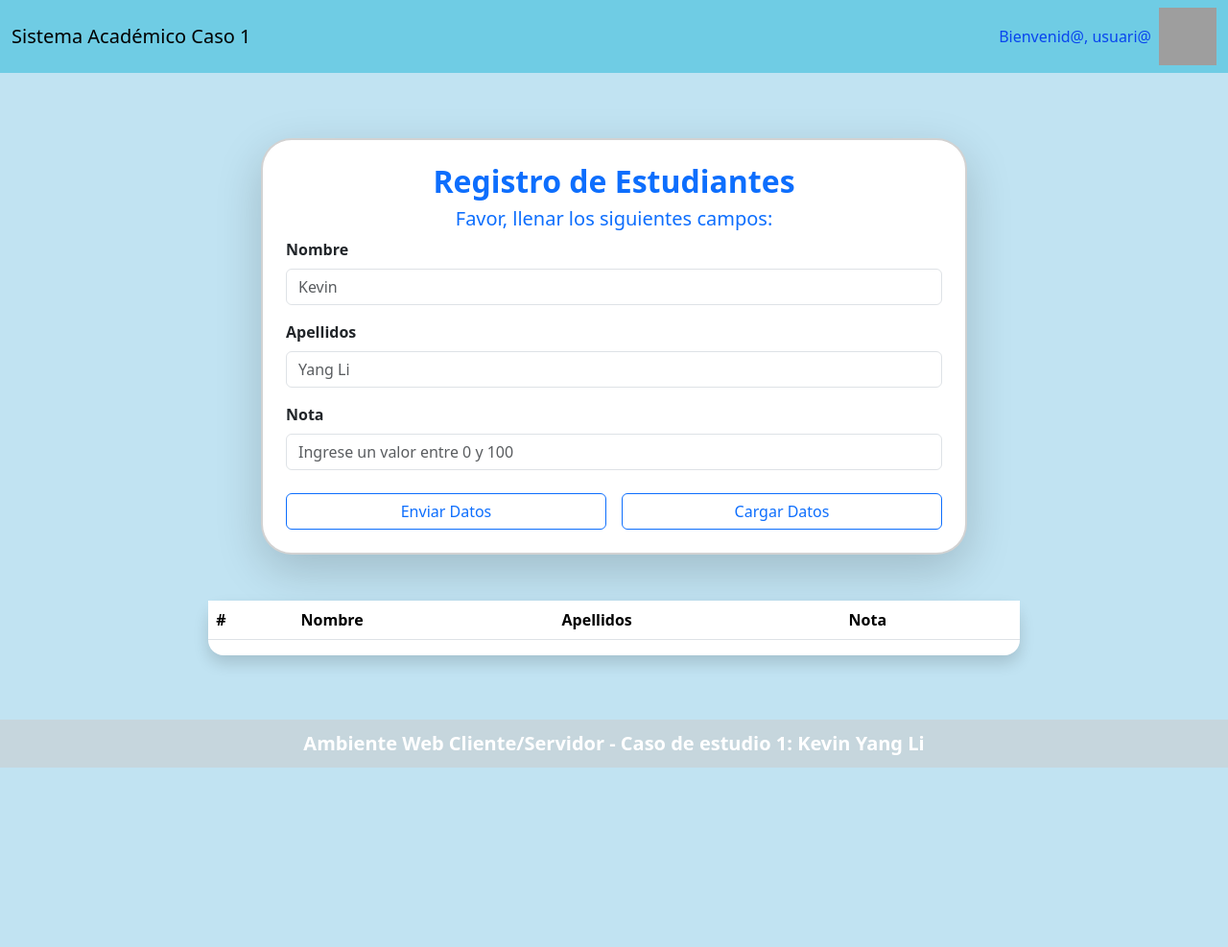
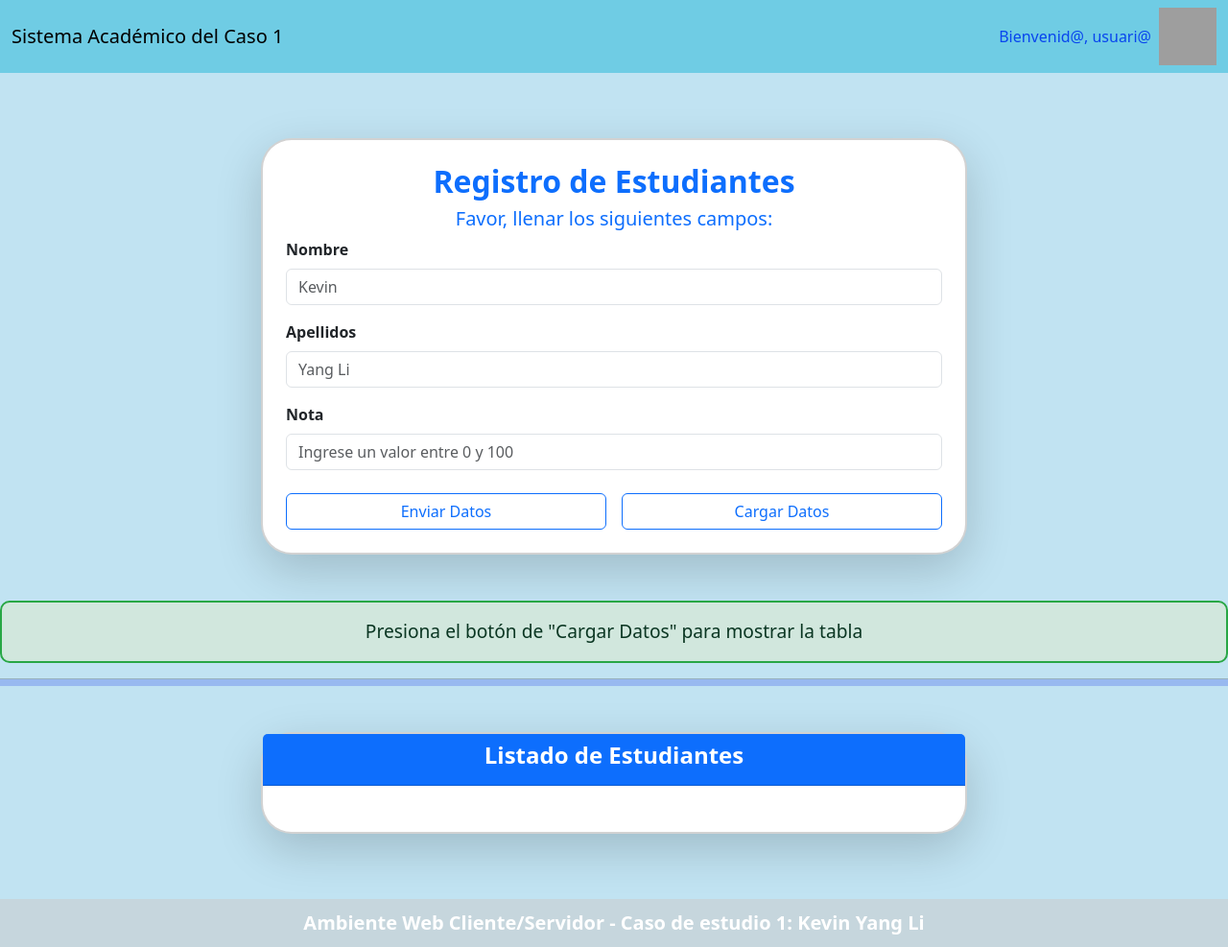
Before and after one commit to kyngl12/SC502_lllC_MN_KevinYang, a PHP site: page / in a window 1280 px wide. Shown: the whole page at 96% size. Before the commit the page ends 800 px from the top, so only its background shows below. Run offline with PHP 8.4, Linux system fonts and the light colour scheme; lists and menus that the app fills with data are empty; some libraries are stand-ins or nearby versions; grey boxes are pictures that could not be loaded.

Commit message:
Caso 1 borrador 5

```diff
--- a/casos-estudio/KEVIN_YANG_SC502_CASO1/assets/css/styles.css
+++ b/casos-estudio/KEVIN_YANG_SC502_CASO1/assets/css/styles.css
@@ -4,7 +4,7 @@
 }
 
 .main {
-    flex:1;
+    flex: 1;
     background-color: #73bfe271;
     padding-top: 20px;
     padding-bottom: 20px;
@@ -17,9 +17,21 @@ body {
 }
 
 #navbarInfo {
-  background-color: #6fcce4;
-  color:rgb(8, 69, 238)
+    background-color: #6fcce4;
+    color: rgb(8, 69, 238)
 }
+
+hr {
+    height: 8px;
+    background-color: rgb(33, 64, 235);
+}
+
+#alertaCarga {
+    border: 2px solid #28a745;
+    border-radius: 10px;
+    font-size:larger;
+}
+
 
 .footer {
     background-color: #7fa2b371;
--- a/casos-estudio/KEVIN_YANG_SC502_CASO1/assets/js/main.js
+++ b/casos-estudio/KEVIN_YANG_SC502_CASO1/assets/js/main.js
@@ -5,10 +5,8 @@ document.addEventListener("DOMContentLoaded", function () {
     const btnCargar = document.querySelector("#btnCargar");
     btnCargar.addEventListener("click", cargarDatos);
 
-    const form = document.querySelector('#formulario');
+    const formulario = document.querySelector('#formulario');
     formulario.addEventListener('submit', submitFormulario);
-
-    cargarDatos();
 
 });
 
@@ -55,6 +53,12 @@ const validarDatos = () => {
     }
 
     agregarEstudiante(nombre, apellidos, nota);
+
+    document.querySelector("#nombre").value = "";
+    document.querySelector("#apellidos").value = "";
+    document.querySelector("#nota").value = "";
+
+
 };
 
 const submitFormulario = () => {
@@ -68,25 +72,44 @@ const submitFormulario = () => {
 let estudiantes = [];
 
 const agregarEstudiante = (nombre, apellidos, nota) => {
+
+    const estudiantesGuardados = localStorage.getItem('estudiantes');
+    const estudiantesArray = JSON.parse(estudiantesGuardados);
+
     const estudiante = {
         nombre: nombre,
         apellidos: apellidos,
         nota: nota
     };
     estudiantes.push(estudiante);
-    cargarDatos();
 
     localStorage.setItem('estudiantes', JSON.stringify(estudiantes));
+
 }
 
 
 const cargarDatos = () => {
     const tbody = document.querySelector("#tbody-section");
+    const tabla = document.querySelector("#tabla");
 
     const estudiantesGuardados = localStorage.getItem('estudiantes');
     const estudiantesArray = JSON.parse(estudiantesGuardados);
 
     tbody.innerHTML = "";
+
+    if (estudiantesArray == null) {
+        Swal.fire({
+            title: "No hay datos registrados",
+            text: "Intenta agregar datos antes de cargarlos",
+            icon: "warning",
+            confirmButtonText: "Aceptar",
+        });
+        return;
+    }
+
+    tabla.style.display = "table";
+
+
 
     let numero = 0;
 
--- a/casos-estudio/KEVIN_YANG_SC502_CASO1/index.html
+++ b/casos-estudio/KEVIN_YANG_SC502_CASO1/index.html
@@ -14,7 +14,7 @@
 
     <nav id="navbarInfo" class="navbar">
         <div class="container-fluid d-flex justify-content-between align-items-center">
-            <span class="navbar-brand mb-0 h1">Sistema Académico Caso 1</span>
+            <span class="navbar-brand mb-0 h1">Sistema Académico del Caso 1</span>
 
             <div class="d-flex align-items-center">
                 <span class="me-2">Bienvenid@, usuari@</span>
@@ -59,7 +59,7 @@
                                 </div>
 
                                 <div class="d-flex justify-content-center gap-3">
-                                    <button id="btnEnviar" type="button"
+                                    <button id="btnEnviar" type="submit"
                                         class="btn btn-outline-primary w-50 fw-medium">Enviar Datos</button>
                                     <button id="btnCargar" type="button"
                                         class="btn btn-outline-primary w-50 fw-medium">Cargar Datos</button>
@@ -77,11 +77,25 @@
 
         </div>
 
-        <div class="row justify-content-center mt-5">
-            <div class="col-md-8">
-                <div class="card shadow border-0 rounded-4">
-                    <table class="table table-striped table-hover">
-                        <thead>
+        <div id="alertaCarga" class="alert alert-success text-center" role="alert">
+            Presiona el botón de "Cargar Datos" para mostrar la tabla
+        </div>
+
+        <hr />
+
+        <div class="container my-5">
+
+            <div class="row justify-content-center">
+                <div class="col-sm-12 col-md-8">
+
+                    <div class="card shadow-lg border-2 rounded-5">
+                        <div class="card-header bg-primary text-white text-center">
+                            <h4 class="fw-bold">Listado de Estudiantes</h4>
+                        </div>
+
+                        <div class="card-body p-4">
+                                <table id="tabla" class="table table-striped table-hover" style="display:none">
+                                    <thead class="table-dark">
                                         <tr>
                                             <th scope="col">#</th>
                                             <th scope="col">Nombre</th>
@@ -92,8 +106,9 @@
                                     <tbody id="tbody-section"></tbody>
                                 </table>
                             </div>
+                        </div>
+                    </div>
 
-            </div>
                 </div>
             </div>
 
@@ -101,7 +116,8 @@
 
         <footer class="footer">
             <div class="container">
-            <p class="fw-bold fs-5 mb-0 text-center">Ambiente Web Cliente/Servidor - Caso de estudio 1: Kevin Yang Li
+                <p class="fw-bold fs-5 mb-0 text-center">Ambiente Web Cliente/Servidor - Caso de estudio 1: Kevin Yang
+                    Li
                 </p>
             </div>
         </footer>
```
Lines whose indentation alone changed are shown as unchanged.
